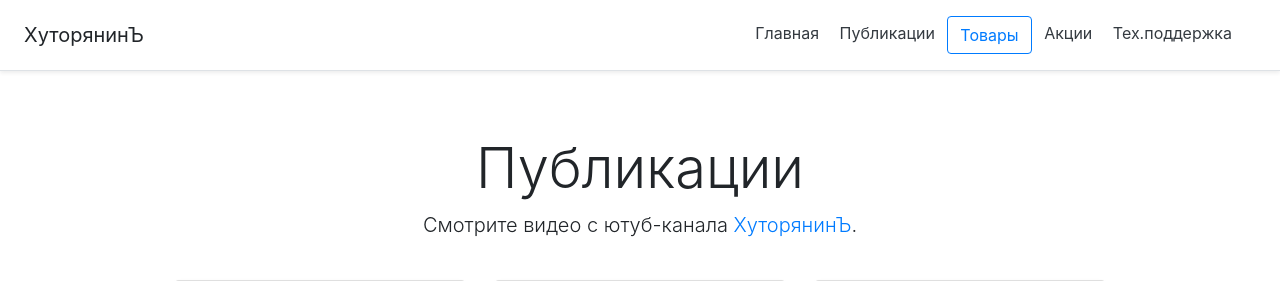
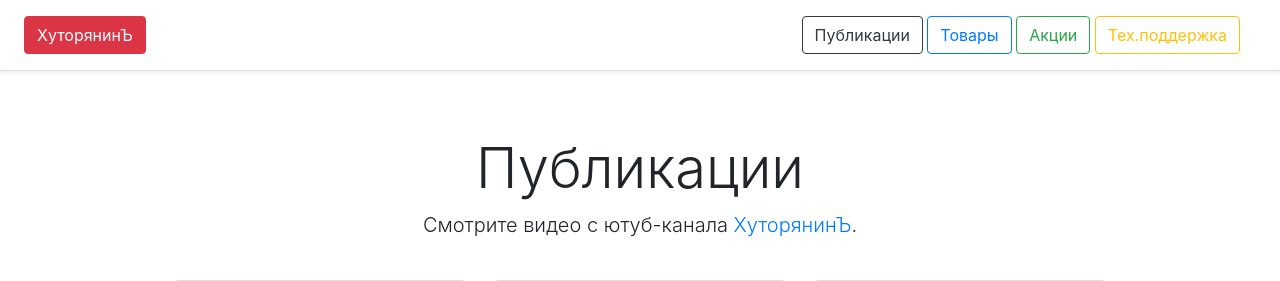
Before and after one commit to ogneyar/Hutoryanin, a Django app: page /public/ in a window 1280 px wide. Shown: the top 281 px of the page. Run offline with Django 3.2, Linux system fonts and the light colour scheme; data comes from the database, SQL or seed files in the repository; some libraries are stand-ins or nearby versions.

Commit message:
Add files via upload

```diff
--- a/web/templates/base.html
+++ b/web/templates/base.html
@@ -77,14 +77,14 @@
 
 <body>
 <div class="d-flex flex-column flex-md-row align-items-center p-3 px-md-4 mb-3 bg-white border-bottom shadow-sm">
-  <h5 class="my-0 mr-md-auto font-weight-normal">ХуторянинЪ</h5>
+  <h5 class="my-0 mr-md-auto font-weight-normal"><a class="btn btn-danger" href="/">ХуторянинЪ</a></h5>
   <nav class="my-2 my-md-0 mr-md-3">
-    <a class="p-2 text-dark" href="/">Главная</a>
-	<a class="p-2 text-dark" href="/public/1">Публикации</a>
+    <!--<a class="btn btn-outline-dark" href="/">Главная</a>-->
+	<a class="btn btn-outline-dark" href="/public/1">Публикации</a>
     <a class="btn btn-outline-primary" href="/shop">Товары</a>
-	<a class="p-2 text-dark" href="/promo">Акции</a>
+	<a class="btn btn-outline-success" href="/promo">Акции</a>
 	<!--<a class="p-2 text-dark" href="/about">Обо мне</a>-->
-    <a class="p-2 text-dark" href="/support">Тех.поддержка</a>
+    <a class="btn btn-outline-warning" href="/support">Тех.поддержка</a>
   </nav>
   <!--<a class="btn btn-outline-primary" href="/lk">Л.К.</a>-->
 </div>
--- a/web/templates/public.html
+++ b/web/templates/public.html
@@ -122,18 +122,18 @@
 		{% for i in quan_page %}
 			{% if i > 0 %}
 				{% if i == page_id %}
-				<button type="button" class="btn btn-outline-success" disabled>{{ i }}</button>
+				<button type="button" class="btn btn-outline-dark" disabled><b>{{ i }}</b></button>
 				{% else %}
-				<a class="btn btn-success" href="/public/{{ i }}">{{ i }}</a>
+				<a class="btn btn-outline-success" href="/public/{{ i }}">{{ i }}</a>
 				{% endif %}
 			{% endif %}
 		{% endfor %}
       </div>
 	  <div class="card-body">
 		{% if page_id == 0 %}
-		<button type="button" class="btn btn-outline-success" disabled>Показать все</button>
+		<button type="button" class="btn btn-outline-dark" disabled><b>Показать все</b></button>
 		{% else %}
-		<a class="btn btn-success" href="/public">Показать все</a>
+		<a class="btn btn-outline-primary" href="/public">Показать все</a>
 		{% endif %}
       </div>
     </div>
```
